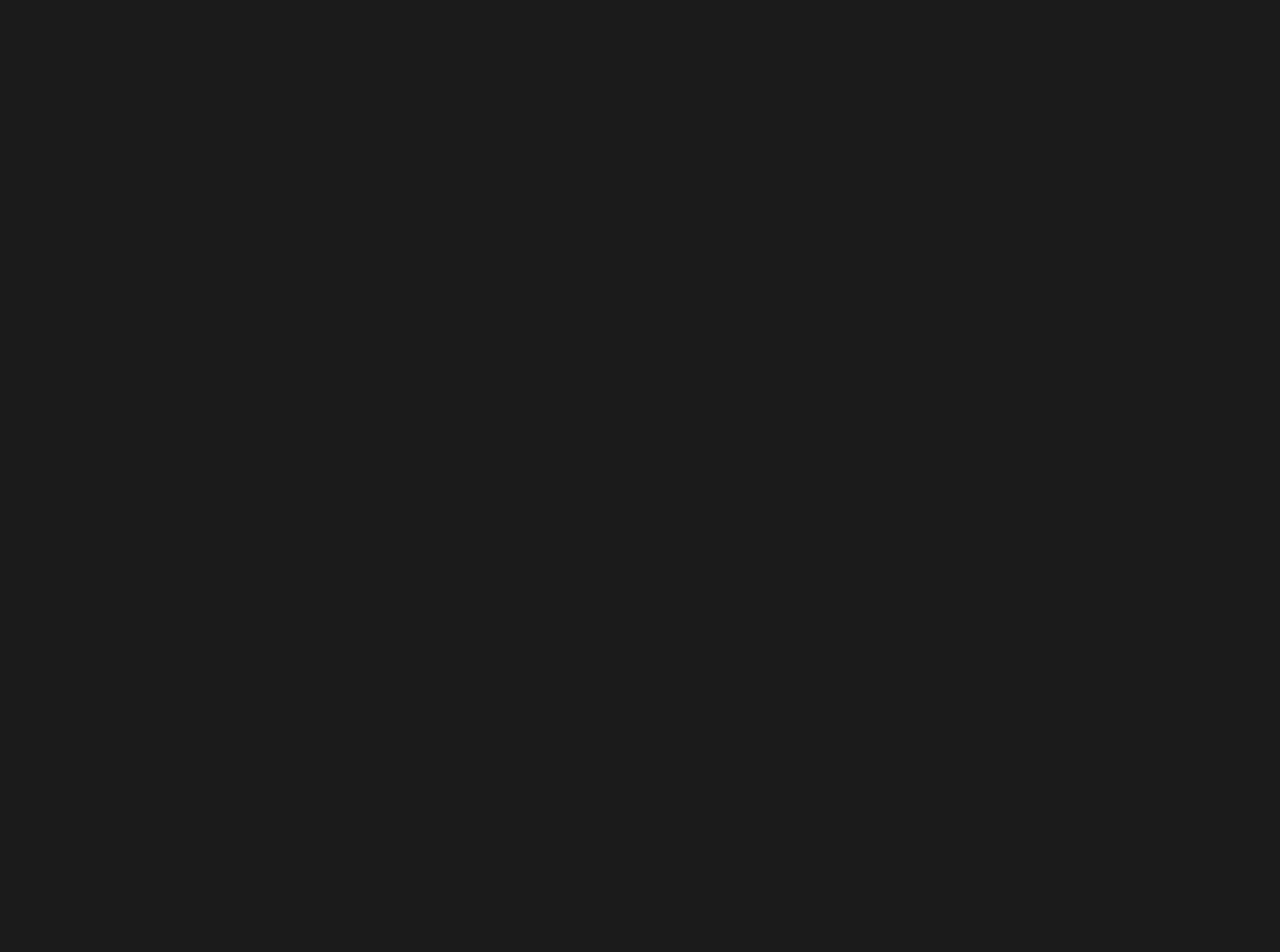
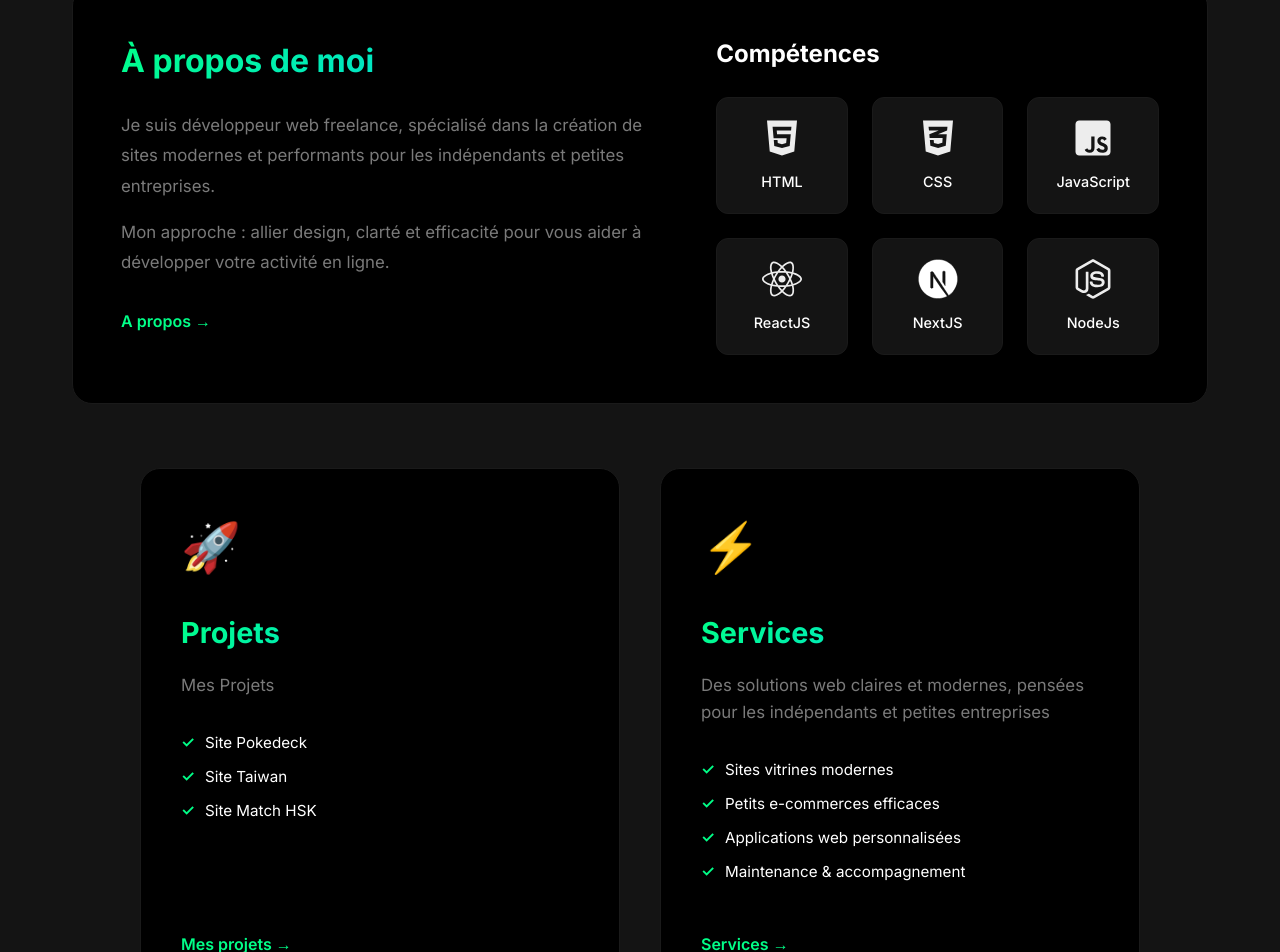
Before and after one commit to Alexandre-Saudemont/WebDev, a Next.js app: page / in a window 1280 px wide. Shown: the part 1010-1962 px from the top of the page. Before the commit the page ends 978 px from the top, so only its background shows below. Built offline with nearby package versions, Linux system fonts and the light colour scheme.

Commit message:
contact page mode light
add code fixe light mode

```diff
--- a/src/app/globals.css
+++ b/src/app/globals.css
@@ -12,6 +12,8 @@
 	--accent: #00ff88;
 	--border: #333333;
 	--gradient: linear-gradient(135deg, #00ff88 0%, #00ccff 100%);
+	--success: #00ff88;
+	--error: #ff4444;
 	--font-mono: 'SF Mono', 'Fira Code', 'Consolas', monospace;
 	--font-sans: -apple-system, BlinkMacSystemFont, 'Segoe UI', Roboto, Oxygen, Ubuntu, Cantarell, sans-serif;
 }
@@ -23,6 +25,8 @@
 	--text-secondary: #4a4a4a;
 	--accent: #0ca678;
 	--border: #dcdcdc;
+	--success: #0ca678;
+	--error: #d63384;
 }
 
 .darkMode {
@@ -32,6 +36,8 @@
 	--text-secondary: #7a7a7a;
 	--accent: #00ff88;
 	--border: #1a1a1a;
+	--success: #00ff88;
+	--error: #ff4444;
 }
 
 body {
@@ -40,6 +46,210 @@ body {
 	color: var(--text-primary);
 	line-height: 1.6;
 	overflow-x: hidden;
+}
+
+/* Home About Section */
+.home-about {
+	max-width: 1200px;
+	margin: 4rem auto;
+	padding: 0 2rem;
+}
+
+.home-about-container {
+	display: grid;
+	grid-template-columns: 1.2fr 1fr;
+	gap: 4rem;
+	align-items: start;
+	background: var(--bg-primary);
+	border: 1px solid var(--border);
+	border-radius: 20px;
+	padding: 3rem;
+}
+
+.home-about-content h2 {
+	font-size: 2rem;
+	margin-bottom: 1.5rem;
+	background: var(--gradient);
+	-webkit-background-clip: text;
+	-webkit-text-fill-color: transparent;
+	background-clip: text;
+}
+
+.home-about-content p {
+	color: var(--text-secondary);
+	line-height: 1.8;
+	margin-bottom: 1rem;
+	font-size: 1.05rem;
+}
+
+.home-about-link {
+	display: inline-block;
+	margin-top: 1rem;
+	color: var(--accent);
+	text-decoration: none;
+	font-weight: 600;
+	transition: transform 0.2s ease;
+}
+
+.home-about-link:hover {
+	transform: translateX(5px);
+}
+
+.home-skills-preview h3 {
+	font-size: 1.5rem;
+	margin-bottom: 1.5rem;
+	color: var(--text-primary);
+}
+
+.home-skills-grid {
+	display: grid;
+	grid-template-columns: repeat(3, 1fr);
+	gap: 1.5rem;
+}
+
+.home-skill-item {
+	display: flex;
+	flex-direction: column;
+	align-items: center;
+	gap: 0.75rem;
+	padding: 1.25rem;
+	background: var(--bg-secondary);
+	border: 1px solid var(--border);
+	border-radius: 12px;
+	transition: all 0.3s ease;
+}
+
+.home-skill-item:hover {
+	transform: translateY(-4px);
+	border-color: var(--accent);
+	box-shadow: 0 8px 20px rgba(0, 255, 136, 0.1);
+}
+
+.home-skill-item span {
+	font-size: 0.9rem;
+	color: var(--text-primary);
+	font-weight: 500;
+}
+
+/* Home teasers */
+.home-teasers {
+	max-width: 1200px;
+	margin: 4rem auto 6rem auto;
+	padding: 0 2rem;
+	display: flex;
+	flex-wrap: wrap;
+	gap: 2.5rem;
+	justify-content: center;
+}
+
+.teaser-card {
+	background: var(--bg-primary);
+	border: 1px solid var(--border);
+	border-radius: 20px;
+	padding: 2.5rem;
+	text-decoration: none;
+	color: var(--text-primary);
+	width: 100%;
+	max-width: 480px;
+	display: flex;
+	flex-direction: column;
+	gap: 1rem;
+	transition: all 0.3s ease;
+	position: relative;
+	overflow: hidden;
+}
+
+.teaser-card::before {
+	content: '';
+	position: absolute;
+	top: 0;
+	left: 0;
+	right: 0;
+	bottom: 0;
+	background: var(--gradient);
+	opacity: 0;
+	transition: opacity 0.3s ease;
+	z-index: 0;
+}
+
+.teaser-card:hover {
+	transform: translateY(-8px);
+	box-shadow: 0 20px 40px rgba(0, 255, 136, 0.2);
+	border-color: var(--accent);
+}
+
+.teaser-card:hover::before {
+	opacity: 0.05;
+}
+
+.teaser-icon {
+	font-size: 3rem;
+	margin-bottom: 0.5rem;
+	position: relative;
+	z-index: 1;
+}
+
+.teaser-card h3 {
+	font-size: 1.8rem;
+	margin: 0;
+	position: relative;
+	z-index: 1;
+	background: var(--gradient);
+	-webkit-background-clip: text;
+	-webkit-text-fill-color: transparent;
+	background-clip: text;
+}
+
+.teaser-card > p {
+	margin: 0;
+	color: var(--text-secondary);
+	font-size: 1.05rem;
+	line-height: 1.6;
+	position: relative;
+	z-index: 1;
+}
+
+.teaser-features {
+	list-style: none;
+	padding: 0;
+	margin: 1rem 0;
+	display: flex;
+	flex-direction: column;
+	gap: 0.6rem;
+	position: relative;
+	z-index: 1;
+}
+
+.teaser-features li {
+	color: var(--text-primary);
+	padding-left: 1.5rem;
+	position: relative;
+	font-size: 0.95rem;
+}
+
+.teaser-features li::before {
+	content: '✓';
+	position: absolute;
+	left: 0;
+	color: var(--accent);
+	font-weight: bold;
+}
+
+.teaser-cta {
+	margin-top: auto;
+	padding-top: 1rem;
+	color: var(--accent);
+	font-weight: 600;
+	display: inline-flex;
+	align-items: center;
+	gap: 0.5rem;
+	position: relative;
+	z-index: 1;
+	transition: transform 0.2s ease;
+}
+
+.teaser-card:hover .teaser-cta {
+	transform: translateX(5px);
 }
 
 /* Main content */
@@ -84,4 +294,23 @@ main {
 		flex-direction: column;
 		align-items: center;
 	}
+
+	.home-about-container {
+		grid-template-columns: 1fr;
+		gap: 2.5rem;
+		padding: 2rem;
+	}
+
+	.home-skills-grid {
+		grid-template-columns: repeat(2, 1fr);
+		gap: 1rem;
+	}
+
+	.home-teasers {
+		gap: 2rem;
+	}
+
+	.teaser-card {
+		padding: 2rem;
+	}
 }
--- a/src/app/page.js
+++ b/src/app/page.js
@@ -1,9 +1,114 @@
+'use client';
+
 import Hero from '@/components/Hero/Hero';
+import Link from 'next/link';
+import {useTranslation} from 'react-i18next';
+import {useTheme} from '@/contexts/ThemeContext';
+import {useMemo} from 'react';
+import Image from 'next/image';
+
+import html_dark from '@img/dark/html_dark.svg';
+import html_light from '@img/light/html_light.svg';
+import css_dark from '@img/dark/css_dark.svg';
+import css_light from '@img/light/css_light.svg';
+import js_dark from '@img/dark/js_dark.svg';
+import js_light from '@img/light/js_light.svg';
+import reactjs_dark from '@img/dark/reactjs_dark.svg';
+import reactjs_light from '@img/light/reactjs_light.svg';
+import nextjs_dark from '@img/dark/nextjs_dark.svg';
+import nextjs_light from '@img/light/nextjs_light.svg';
+import nodejs_dark from '@img/dark/nodejs_dark.svg';
+import nodejs_light from '@img/light/nodejs_light.svg';
+import expressjs_dark from '@img/dark/expressjs_dark.svg';
+import expressjs_light from '@img/light/expressjs_light.svg';
+import psql_dark from '@img/dark/psql_dark.svg';
+import psql_light from '@img/light/psql_light.svg';
 
 export default function Home() {
+	const {t} = useTranslation();
+	const {isDarkMode} = useTheme();
+
+	const skills = ['HTML', 'CSS', 'JavaScript', 'ReactJS', 'NextJS', 'NodeJs', 'ExpressJS', 'PostgreSQL'];
+
+	const skillIcons = {
+		HTML: {dark: html_dark, light: html_light},
+		CSS: {dark: css_dark, light: css_light},
+		JavaScript: {dark: js_dark, light: js_light},
+		ReactJS: {dark: reactjs_dark, light: reactjs_light},
+		NextJS: {dark: nextjs_dark, light: nextjs_light},
+		NodeJs: {dark: nodejs_dark, light: nodejs_light},
+		ExpressJS: {dark: expressjs_dark, light: expressjs_light},
+		PostgreSQL: {dark: psql_dark, light: psql_light},
+	};
+
+	const aboutSections = useMemo(() => {
+		try {
+			return t('aboutPage.sections', {returnObjects: true});
+		} catch (error) {
+			console.error('Erreur i18n:', error);
+			return {};
+		}
+	}, [t]);
+
 	return (
 		<>
 			<Hero />
+			<section className='home-about'>
+				<div className='home-about-container'>
+					<div className='home-about-content'>
+						<h2>{aboutSections?.intro?.title || t('aboutPage.sections.intro.title')}</h2>
+						{aboutSections?.intro?.content && Array.isArray(aboutSections.intro.content) ? (
+							aboutSections.intro.content.slice(0, 2).map((paragraph, i) => <p key={i}>{paragraph}</p>)
+						) : (
+							<p>{t('aboutPage.sections.intro.content.0')}</p>
+						)}
+						<Link href='/about' className='home-about-link'>
+							{t('navigation.about')} →
+						</Link>
+					</div>
+					<div className='home-skills-preview'>
+						<h3>{t('homePage.skills')}</h3>
+						<div className='home-skills-grid'>
+							{skills.slice(0, 6).map((skill, index) => (
+								<div key={index} className='home-skill-item'>
+									<Image
+										src={isDarkMode ? skillIcons[skill].light : skillIcons[skill].dark}
+										alt={skill}
+										width={40}
+										height={40}
+									/>
+									<span>{skill}</span>
+								</div>
+							))}
+						</div>
+					</div>
+				</div>
+			</section>
+			<section className='home-teasers'>
+				<Link href='/projects' className='teaser-card projects-teaser'>
+					<div className='teaser-icon'>🚀</div>
+					<h3>{t('navigation.projects')}</h3>
+					<p>{t('projectsPage.title')}</p>
+					<ul className='teaser-features'>
+						<li>{t('projectsPage.project1.title')}</li>
+						<li>{t('projectsPage.project2.title')}</li>
+						<li>{t('projectsPage.project3.title')}</li>
+					</ul>
+					<span className='teaser-cta'>{t('homePage.project')} →</span>
+				</Link>
+				<Link href='/services' className='teaser-card services-teaser'>
+					<div className='teaser-icon'>⚡</div>
+					<h3>{t('navigation.services')}</h3>
+					<p>{t('services.subtitle')}</p>
+					<ul className='teaser-features'>
+						<li>{t('services.items.0.title')}</li>
+						<li>{t('services.items.1.title')}</li>
+						<li>{t('services.items.2.title')}</li>
+						<li>{t('services.items.3.title')}</li>
+					</ul>
+					<span className='teaser-cta'>{t('navigation.services')} →</span>
+				</Link>
+			</section>
 		</>
 	);
 }
--- a/src/components/Hero/Hero.css
+++ b/src/components/Hero/Hero.css
@@ -55,6 +55,7 @@
 	gap: 2rem;
 	width: 75%;
 	margin: auto;
+	flex-wrap: wrap;
 }
 
 .hero-card {
@@ -69,7 +70,8 @@
 	display: flex;
 	flex-direction: column;
 	justify-content: center;
-	flex: 1;
+	flex: 1 1 280px;
+	max-width: 360px;
 }
 
 .card-title {
```
Also changed, not shown: src/components/ContactPage/ContactPage.css (+87 -16 lines).
